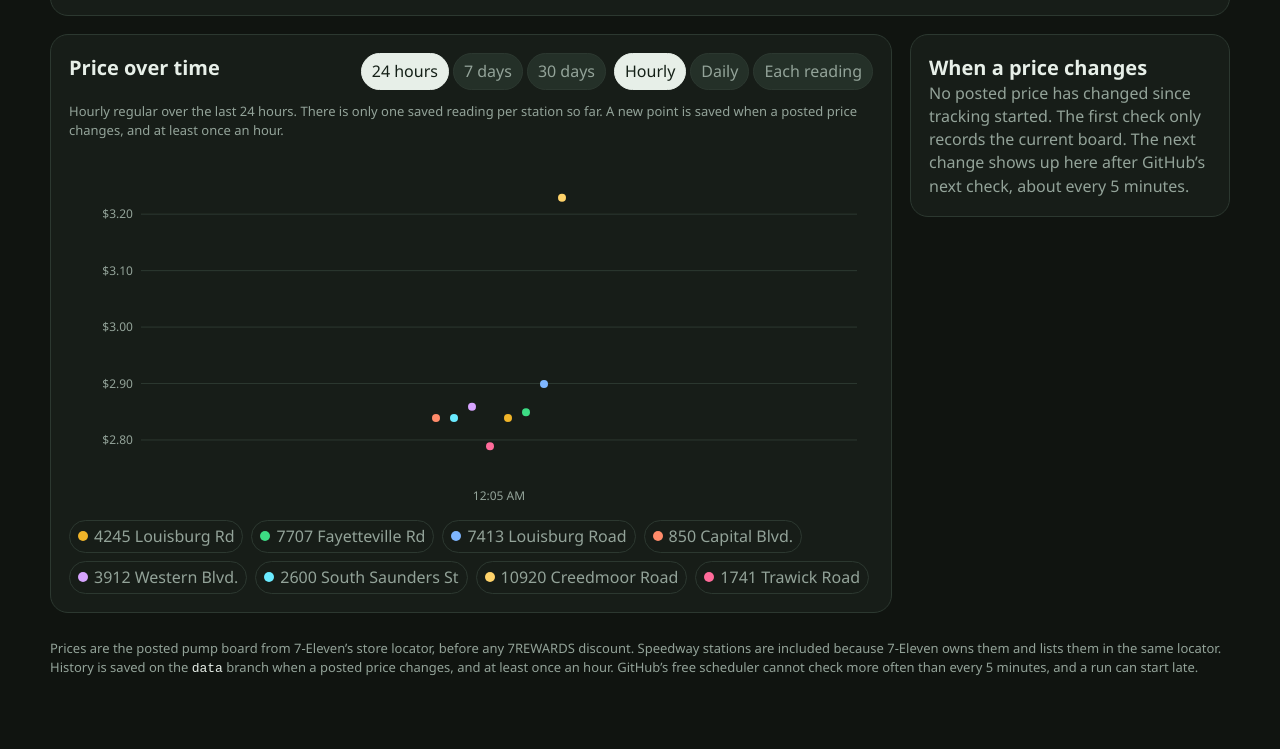
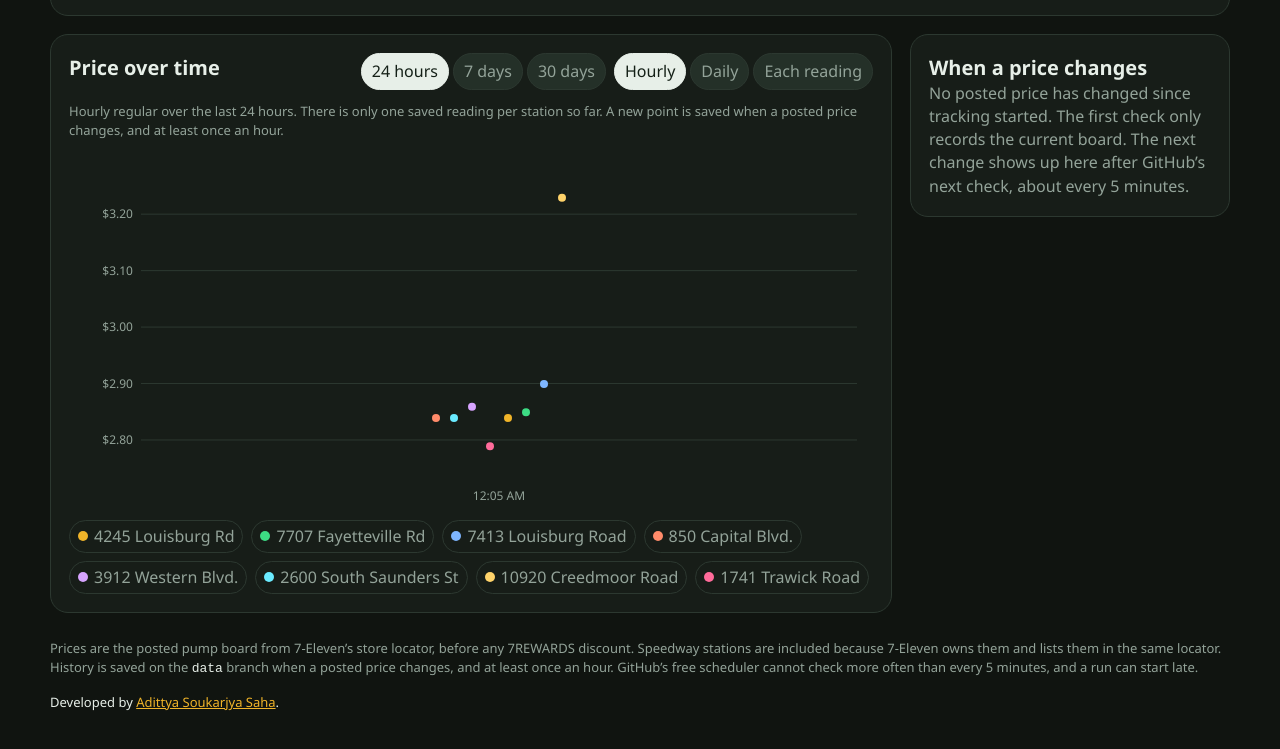
Before and after one commit to frostcutter778/raleigh-711-prices, a website: page index.html in a window 1280 px wide. Shown: the part 1793-2542 px from the top of the page. Before the commit the page ends 2517 px from the top, so only its background shows below. Drawn offline with Linux system fonts and the light colour scheme.

Commit message:
Credit Adittya Soukarjya Saha at the bottom of the site.

```diff
--- a/index.html
+++ b/index.html
@@ -91,6 +91,7 @@
 
   <footer>
     <p>Prices are the posted pump board from 7-Eleven’s store locator, before any 7REWARDS discount. Speedway stations are included because 7-Eleven owns them and lists them in the same locator. History is saved on the <code>data</code> branch when a posted price changes, and at least once an hour. GitHub’s free scheduler cannot check more often than every 5 minutes, and a run can start late.</p>
+    <p class="credit">Developed by <a href="https://github.com/frostcutter778">Adittya Soukarjya Saha</a>.</p>
   </footer>
   <script src="app.js"></script>
 </body>
--- a/styles.css
+++ b/styles.css
@@ -330,6 +330,7 @@ td.cheapest .price { color: var(--low); }
 
 footer { padding: 8px 0 32px; color: var(--muted); font-size: 13px; }
 footer code { color: var(--ink); }
+footer .credit { margin-top: 14px; color: var(--ink); }
 
 
 @keyframes flash {
```
